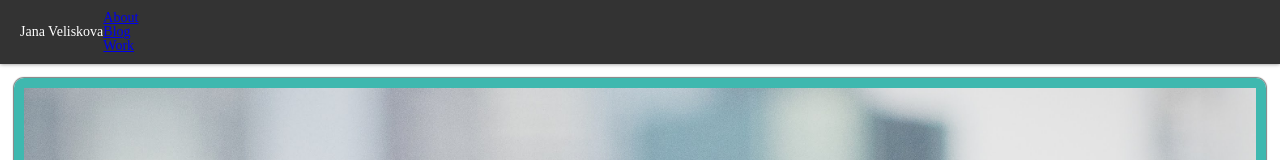
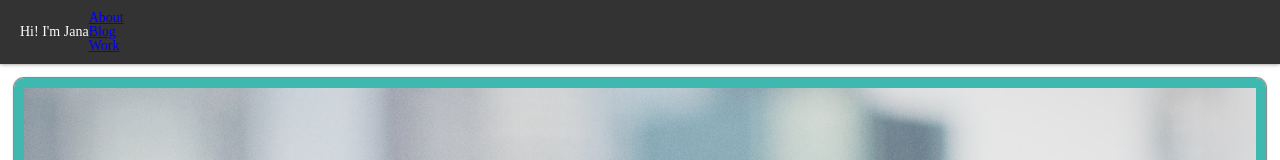
Before and after one commit to jananananana/veliskova, a React (Create React App) app: page / in a window 1280 px wide. Shown: the top 160 px of the page. Built offline with nearby package versions, Linux system fonts and the light colour scheme.

Commit message:
add gh-pages scripts

```diff
--- a/package.json
+++ b/package.json
@@ -1,6 +1,7 @@
 {
   "name": "something-wonderful",
   "version": "0.1.0",
+  "homepage": "https://jananananana.github.io/veliskova",
   "private": true,
   "dependencies": {
     "@testing-library/jest-dom": "^5.14.1",
@@ -16,6 +17,8 @@
     "web-vitals": "^2.1.0"
   },
   "scripts": {
+    "predeploy": "npm run build",
+    "deploy": "gh-pages -d build",
     "start": "react-scripts start",
     "build": "react-scripts build",
     "test": "react-scripts test",
@@ -38,5 +41,8 @@
       "last 1 firefox version",
       "last 1 safari version"
     ]
+  },
+  "devDependencies": {
+    "gh-pages": "^5.0.0"
   }
 }
--- a/src/components/Header.js
+++ b/src/components/Header.js
@@ -3,9 +3,9 @@ import Navbar from './Navbar';
 export default function Header(){
     return (
         <header className="top-header">
-            <div>
-                Jana Veliskova
-            </div>
+            <h1>
+                Hi! I'm Jana
+            </h1>
             <div>
                 <Navbar/>
             </div>
```
Also changed, not shown: 2 other files (tests, documents, lock files or other folders).
